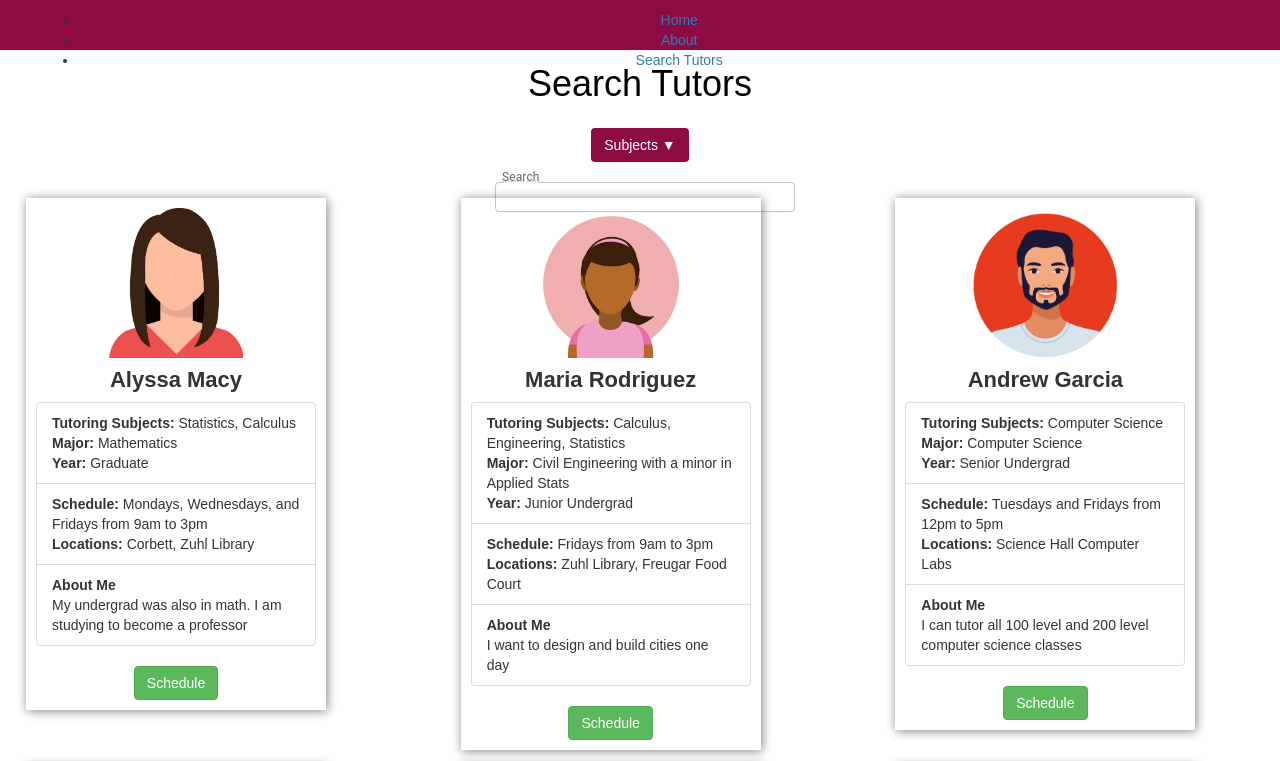
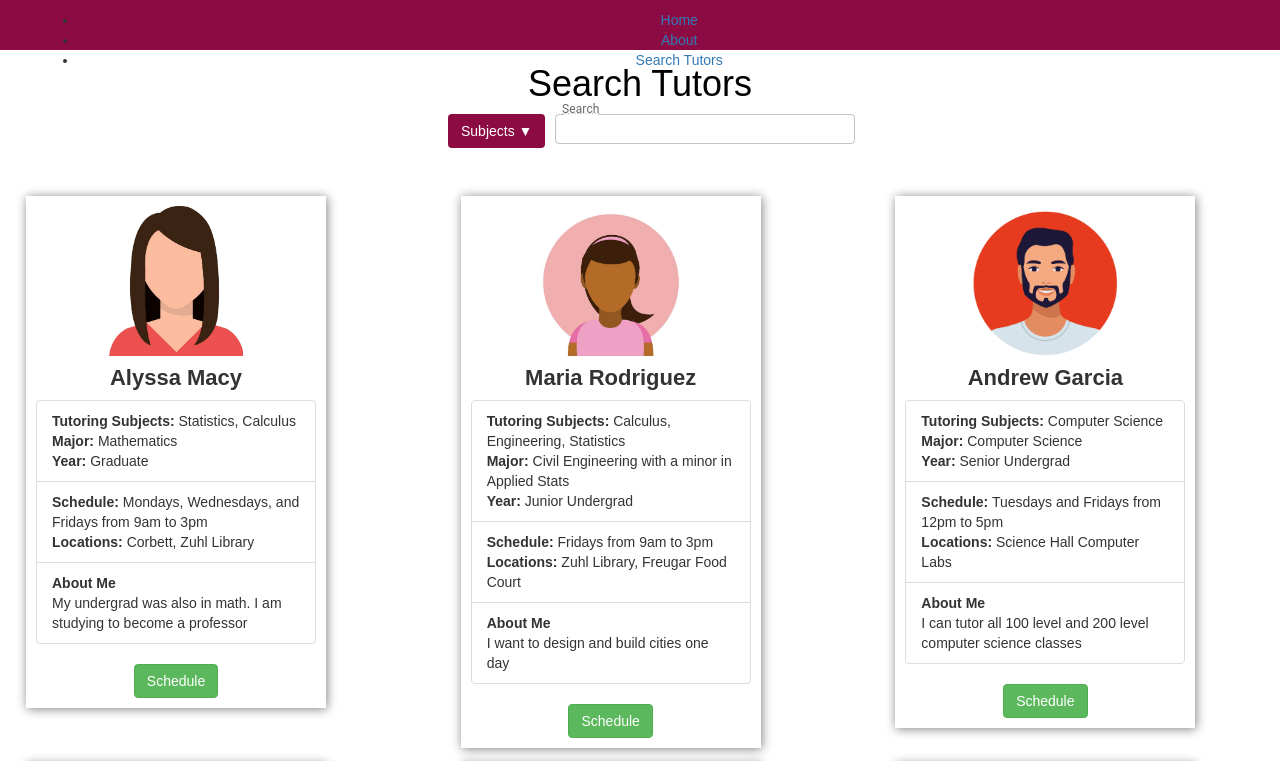
Before and after one commit to Hiker-Geek/NMSU-Tutoring, a Gatsby site: page /search in a window 1280 px wide. Shown: the top 761 px of the page. Built offline with nearby package versions, Linux system fonts and the light colour scheme; Gatsby itself is replaced by a stand-in of ours.

Commit message:
fix fix search bar

```diff
--- a/src/pages/searching.css
+++ b/src/pages/searching.css
@@ -1,10 +1,11 @@
 .item {
     height: 30px;
-    display: inline;
-    margin-bottom: 2em;
+    display: flex;
+    margin-bottom: 20px;
     text-align: center;
-    display: inline-grid;
     margin-top: -20px;
+    padding-bottom: 30px;
+    margin-left: 35%;
 }
 .divider {
     display: inline;
```
